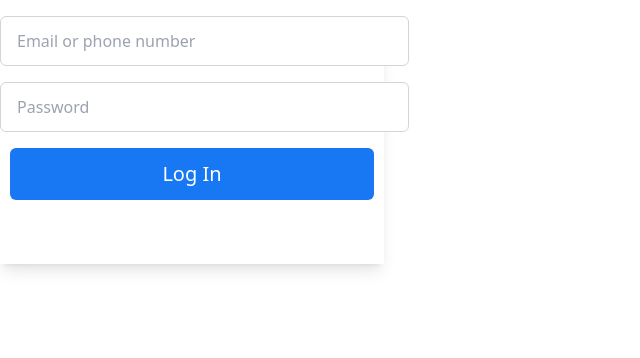
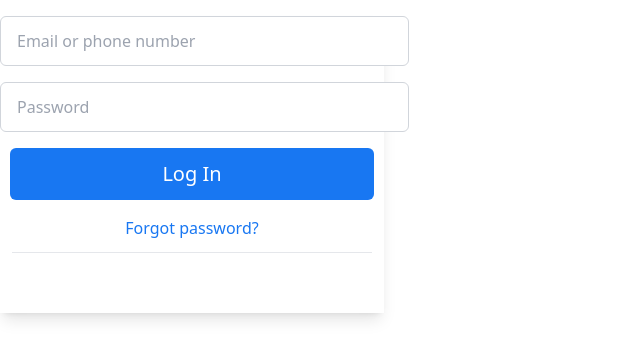
Before and after one commit to PedroL22/React-Facebook-Register-Clone, a React (Vite) app: page / in a window 1280 px wide. Shown: the top 358 px of the page, without its empty margins (0-640 px from the left). Built offline with nearby package versions, Linux system fonts and the light colour scheme.

Commit message:
Added more colors + input focuses + forgot password link + hr

```diff
--- a/src/components/Form.tsx
+++ b/src/components/Form.tsx
@@ -6,20 +6,24 @@ export default function Form() {
 					<input
 						type="text"
 						placeholder="Email or phone number"
-						className="flex mx-auto py-3 pl-4 pr-40 my-4 border border-gray-300 rounded-md"
+						className="flex mx-auto py-3 pl-4 pr-40 my-4 border border-gray-300 rounded-md focus:outline-none focus:border-primary focus:shadow-sm focus:placeholder:text-gray-300"
 					/>
 					<input
 						type="text"
 						placeholder="Password"
-						className="flex mx-auto py-3 pl-4 pr-40 my-4 border border-gray-300 rounded-md"
+						className="flex mx-auto py-3 pl-4 pr-40 my-4 border border-gray-300 rounded-md focus:outline-none focus:border-primary focus:shadow-sm focus:placeholder:text-gray-300"
 					/>
 					<button
 						type="submit"
-						className="flex mx-auto py-3 px-[9.5rem] my-4 rounded-md bg-primary text-xl text-white font-medium"
+						className="flex mx-auto py-3 px-[9.5rem] my-4 rounded-md bg-primary text-xl text-white font-medium hover:bg-primaryhover transition-all duration-100 ease-in"
 					>
 						Log In
 					</button>
 				</form>
+				<p className="text-center text-primary hover:underline cursor-pointer">
+					Forgot password?
+				</p>
+				<hr className="w-auto mx-3 my-3" />
 			</div>
 		</div>
 	);
--- a/tailwind.config.cjs
+++ b/tailwind.config.cjs
@@ -5,7 +5,9 @@ module.exports = {
     extend: {
       colors: {
         primary: '#1877f2',
-        secondary: '#42b72a'
+        primaryhover: '#1670e7',
+        secondary: '#42b72a',
+        secondaryhover: '#37a621'
       }
     },
     plugins: []
```
